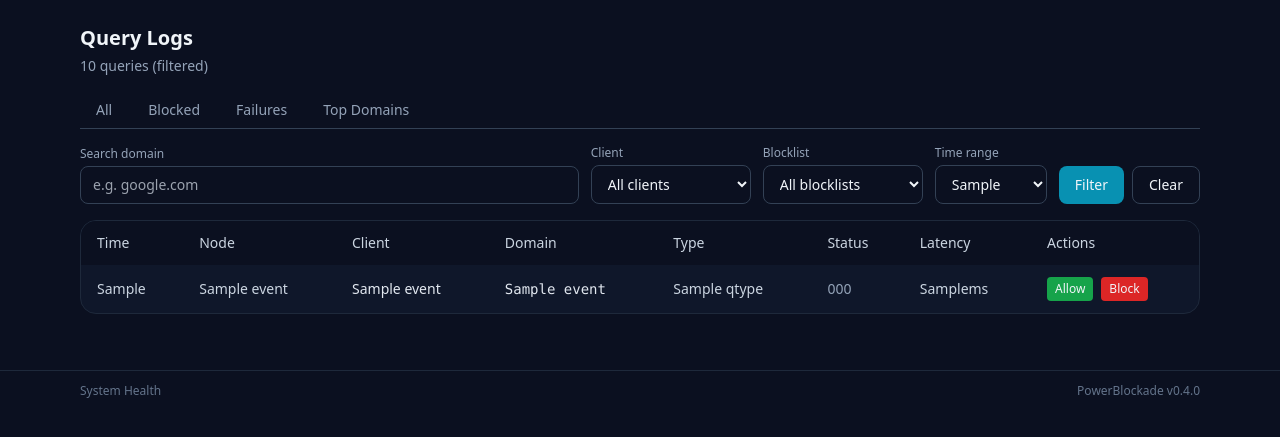
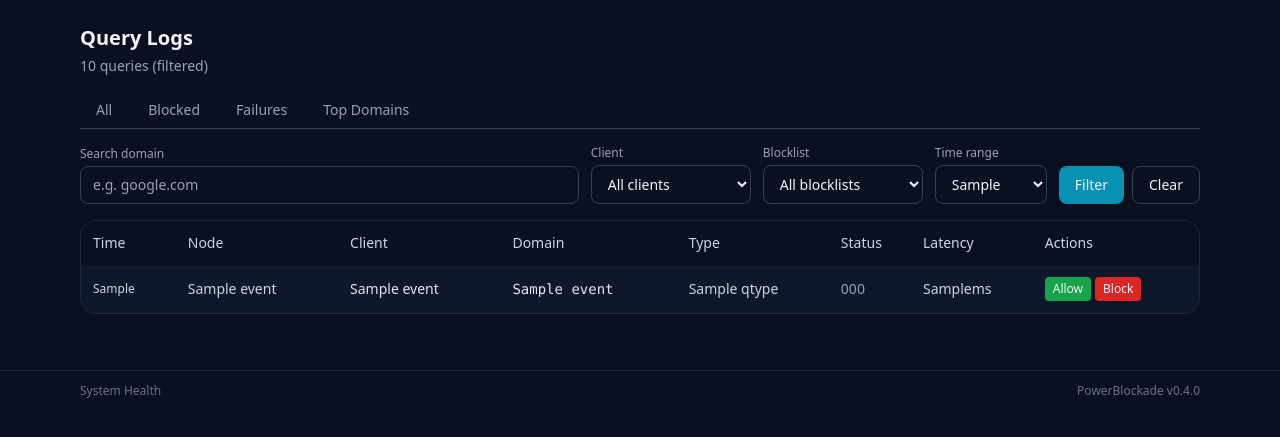
Before and after one commit to Zerostate-IO/PowerBlockade, a FastAPI app: template admin-ui/app/templates/logs.html in a window 1280 px wide. Shown: the part 64-501 px from the top of the page. Run offline with FastAPI, Linux system fonts and the light colour scheme; the visitor is signed in with stand-in values (Sample User, id 1); the template is opened without the code that fills it: most values are stand-ins (such as "Sample title", 1, 10 or a date in 2020); parts of the project's set-up code (start-up, migrations or seed data) failed here and were passed over; some libraries are stand-ins or nearby versions.

Commit message:
Compact table columns on logs page to fit action buttons within viewport

```diff
--- a/admin-ui/app/templates/logs.html
+++ b/admin-ui/app/templates/logs.html
@@ -147,36 +147,36 @@
     <table class="min-w-full text-sm">
       <thead class="bg-bg-900 text-slate-500 dark:text-slate-300">
         <tr>
-          <th class="px-4 py-3 text-left font-medium">Time</th>
-          <th class="px-4 py-3 text-left font-medium">Node</th>
-          <th class="px-4 py-3 text-left font-medium">Client</th>
-          <th class="px-4 py-3 text-left font-medium">Domain</th>
-          <th class="px-4 py-3 text-left font-medium">Type</th>
-          <th class="px-4 py-3 text-left font-medium">Status</th>
-          <th class="px-4 py-3 text-left font-medium">Latency</th>
-          <th class="px-4 py-3 text-left font-medium">Actions</th>
+          <th class="px-3 py-3 text-left font-medium whitespace-nowrap">Time</th>
+          <th class="px-3 py-3 text-left font-medium">Node</th>
+          <th class="px-3 py-3 text-left font-medium">Client</th>
+          <th class="px-3 py-3 text-left font-medium">Domain</th>
+          <th class="px-2 py-3 text-left font-medium">Type</th>
+          <th class="px-2 py-3 text-left font-medium">Status</th>
+          <th class="px-2 py-3 text-left font-medium">Latency</th>
+          <th class="px-2 py-3 text-left font-medium">Actions</th>
         </tr>
       </thead>
       <tbody class="divide-y divide-slate-200 dark:divide-slate-800">
         {% for e in events %}
           <tr class="hover:bg-bg-700 {% if e.blocked %}bg-red-50 dark:bg-red-950/30{% endif %}">
-            <td class="px-4 py-3 whitespace-nowrap text-slate-600 dark:text-slate-300">{{ e.ts }}</td>
-            <td class="px-4 py-3 text-slate-600 dark:text-slate-300">{{ e.node_name }}</td>
-            <td class="px-4 py-3 text-slate-700 dark:text-slate-200">
+            <td class="px-3 py-3 whitespace-nowrap text-slate-600 dark:text-slate-300 text-xs">{{ e.ts }}</td>
+            <td class="px-3 py-3 text-slate-600 dark:text-slate-300">{{ e.node_name }}</td>
+            <td class="px-3 py-3 text-slate-700 dark:text-slate-200 max-w-[140px] truncate" title="{{ e.client_label }}">
               <a href="/logs?view={{ view }}&client={{ e.client_ip }}&window={{ window }}" class="hover:text-cyan-400">{{ e.client_label }}</a>
             </td>
-            <td class="px-4 py-3 font-mono text-slate-700 dark:text-slate-200 truncate max-w-xs" title="{{ e.qname }}">{{ e.qname }}</td>
-            <td class="px-4 py-3 text-slate-600 dark:text-slate-300">{{ e.qtype }}</td>
-            <td class="px-4 py-3">
+            <td class="px-3 py-3 font-mono text-slate-700 dark:text-slate-200 truncate max-w-[200px]" title="{{ e.qname }}">{{ e.qname }}</td>
+            <td class="px-2 py-3 text-slate-600 dark:text-slate-300">{{ e.qtype }}</td>
+            <td class="px-2 py-3">
               {% if e.blocked %}
               <span class="text-red-600 dark:text-red-400">Blocked</span>
               {% else %}
               <span class="text-slate-600 dark:text-slate-400">{{ e.rcode }}</span>
               {% endif %}
             </td>
-            <td class="px-4 py-3 text-slate-600 dark:text-slate-300">{% if e.latency_ms is not none %}{{ e.latency_ms }}ms{% else %}-{% endif %}</td>
-            <td class="px-4 py-3">
-              <div class="flex gap-2">
+            <td class="px-2 py-3 text-slate-600 dark:text-slate-300">{% if e.latency_ms is not none %}{{ e.latency_ms }}ms{% else %}-{% endif %}</td>
+            <td class="px-2 py-3 whitespace-nowrap">
+              <div class="flex gap-1">
                 <form method="post" action="/entries/add" class="inline">
                   {{ csrf_input(request) }}
                   <input type="hidden" name="domain" value="{{ e.qname }}">
```
